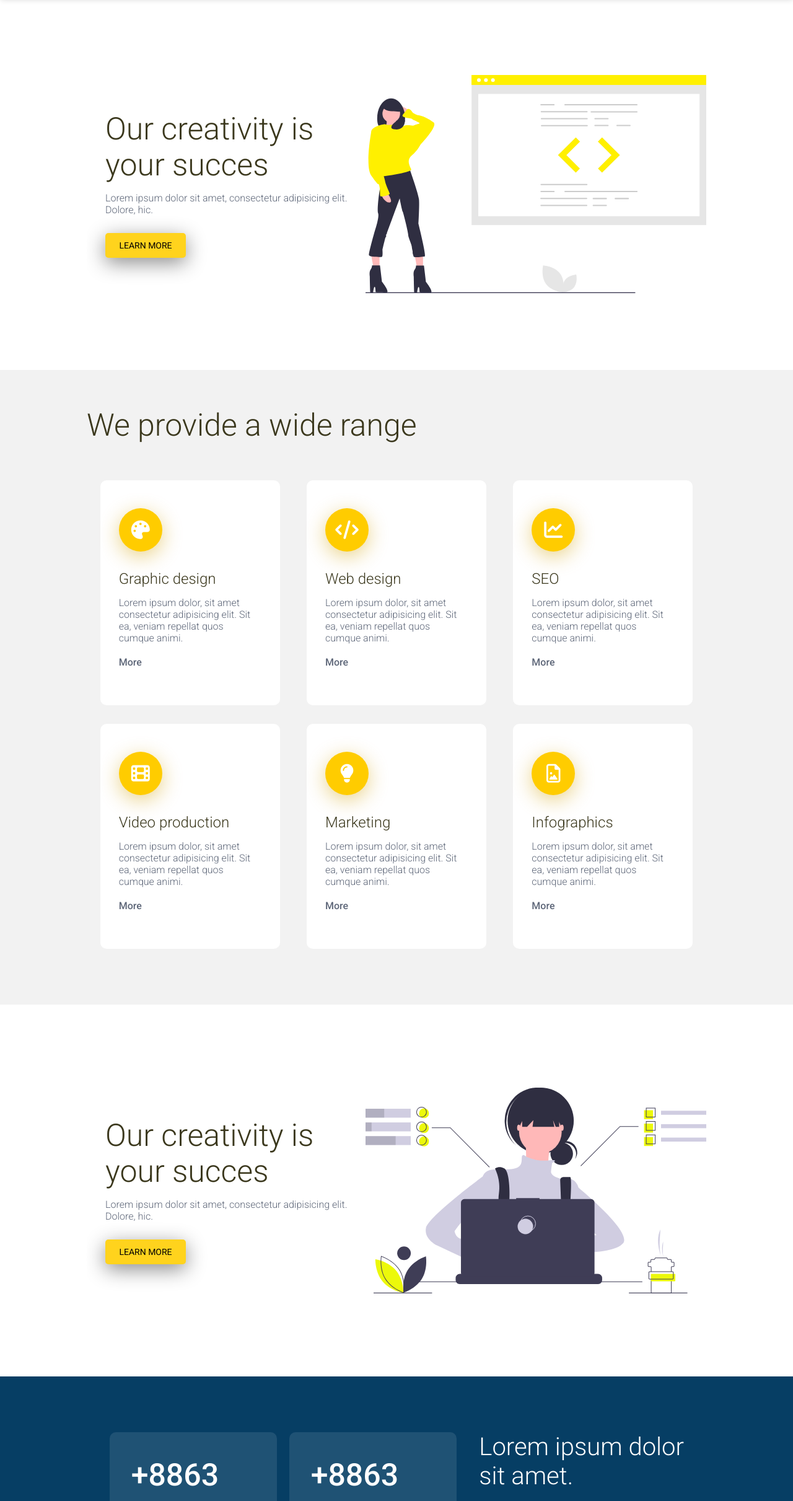
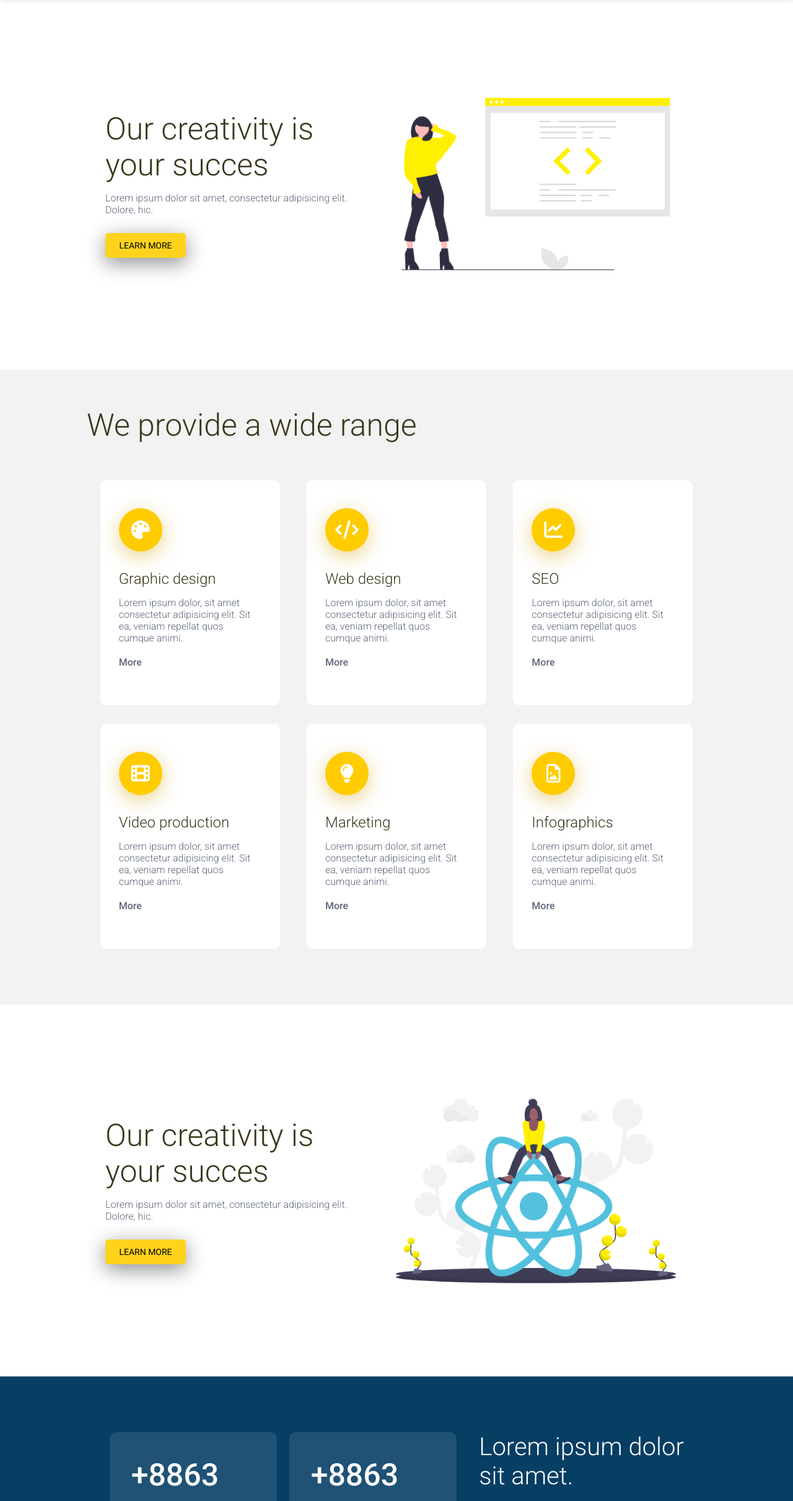
Before and after one commit to DevTataBot/Sitio-web, a plain HTML site: page index.html in a window 1280 px wide. Shown: the part 83-2505 px from the top of the page at 62% size. Drawn offline with nearby package versions, Linux system fonts and the light colour scheme.

Commit message:
imagenes

```diff
--- a/index.html
+++ b/index.html
@@ -35,7 +35,7 @@
                     <p>Lorem ipsum dolor sit amet, consectetur adipisicing elit. Dolore, hic.</p>
                     <a href="#">Learn more</a>
                 </section>
-                <img src="/images/primera.svg" alt="">
+                <img src="/images/primera.png" alt="">
             </section>
         </div>
    </header>
@@ -88,7 +88,7 @@
             <p>Lorem ipsum dolor sit amet, consectetur adipisicing elit. Dolore, hic.</p>
             <a href="#">Learn more</a>
         </section>
-        <img src="/images/segunda.svg" data-aos="fade-up" alt="">
+        <img src="/images/segunda.png" data-aos="fade-up" alt="">
    </section>
    <section class="results">
        <div class="contenedor1 cont-results">
@@ -118,7 +118,7 @@
        </div>
    </section>
    <section class="contenedor1 services">
-        <img src="/images/tercera.svg" data-aos="fade-up" alt="">
+        <img src="/images/tercera.png" data-aos="fade-up" alt="">
         <div class="box-skills">
             <h4><i class="far fa-check-circle"></i> Web design</h4>
             <h4><i class="far fa-check-circle"></i> Web development</h4>
```
Also changed, not shown: images/primera.png (added), images/primera.svg (deleted), images/segunda.png (added), images/segunda.svg (deleted), images/tercera.png (added), images/tercera.svg (deleted).
